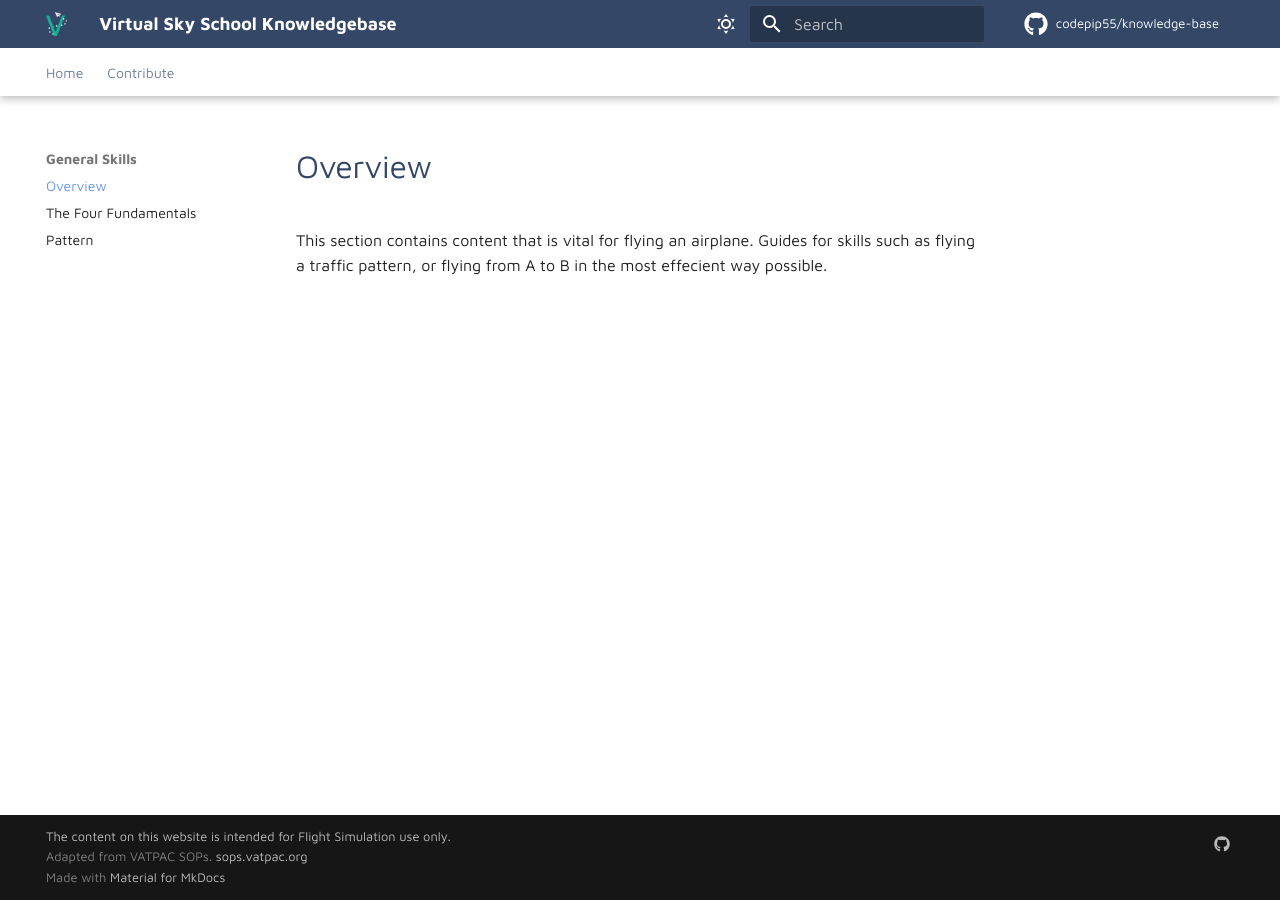
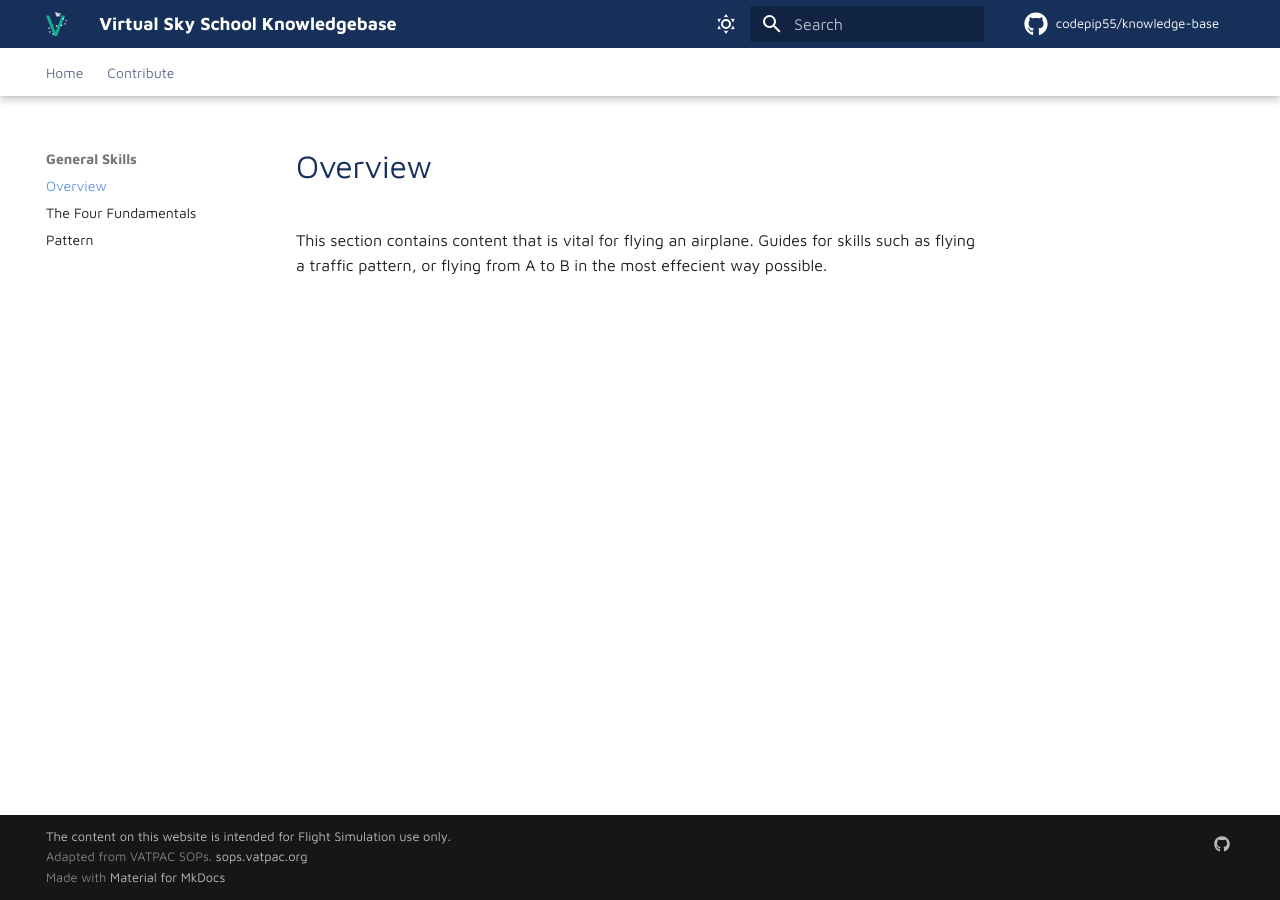
Before and after one commit to ml0130/knowledge-base, an MkDocs documentation site: the page built from docs/general-skills/index.md, in a window 1280 px wide. Built offline with MkDocs 1.6.1 and Material for MkDocs 9.7.7, drawn with Linux system fonts in a browser that asks for light colours; comment, search, counter and statistics services are not loaded.

Commit message:
update colors

```diff
--- a/docs/stylesheets/extra.css
+++ b/docs/stylesheets/extra.css
@@ -4,9 +4,9 @@
 
 /*Primary Thematic Colors*/
 [data-md-color-scheme="default"] {
-    --md-primary-fg-color: #344767;
-    --md-accent-fg-color:         #344767;
-    --md-footer-fg-color:         #344767;
+    --md-primary-fg-color: #16305a;
+    --md-accent-fg-color: #16305a;
+    --md-footer-fg-color: #16305a;
     --md-card-a:  rgba(241, 245, 249, 0.5);
     --md-card-a-hover: rgba(241, 245, 249, 1);
     --md-default-table-header-text: #fff;
@@ -14,8 +14,6 @@
     --md-typeset-link: rgb(104, 148, 230);
     --md-typeset-link-hover: #448aff;
     --md-typeset-a-color: rgb(104, 148, 230);
-    --hotline: #fff820a1;
-    --coldline: #35b9ff66;
   }
 
   [data-md-color-scheme="slate"] {
@@ -29,8 +27,6 @@
     --md-typeset-link: rgb(104, 148, 230);
     --md-typeset-link-hover: #448aff;
     --md-typeset-a-color: rgb(104, 148, 230);
-    --hotline: #b7b10291;
-    --coldline: #16aeff6e;
   }
 
   /*Header Modifications*/
--- a/docs/stylesheets/navigation.css
+++ b/docs/stylesheets/navigation.css
@@ -1,6 +1,6 @@
 /* Navigation Modifications */
 .md-header {
-    background: #344767;
+    background: #16305a;
     color: var(/*--md-primary-fg-color*/ #fff);
     box-shadow: 0 0 0.2rem rgb(0 0 0 / 10%), 0 0.2rem 0.4rem rgb(0 0 0 / 20%);
   }
```
